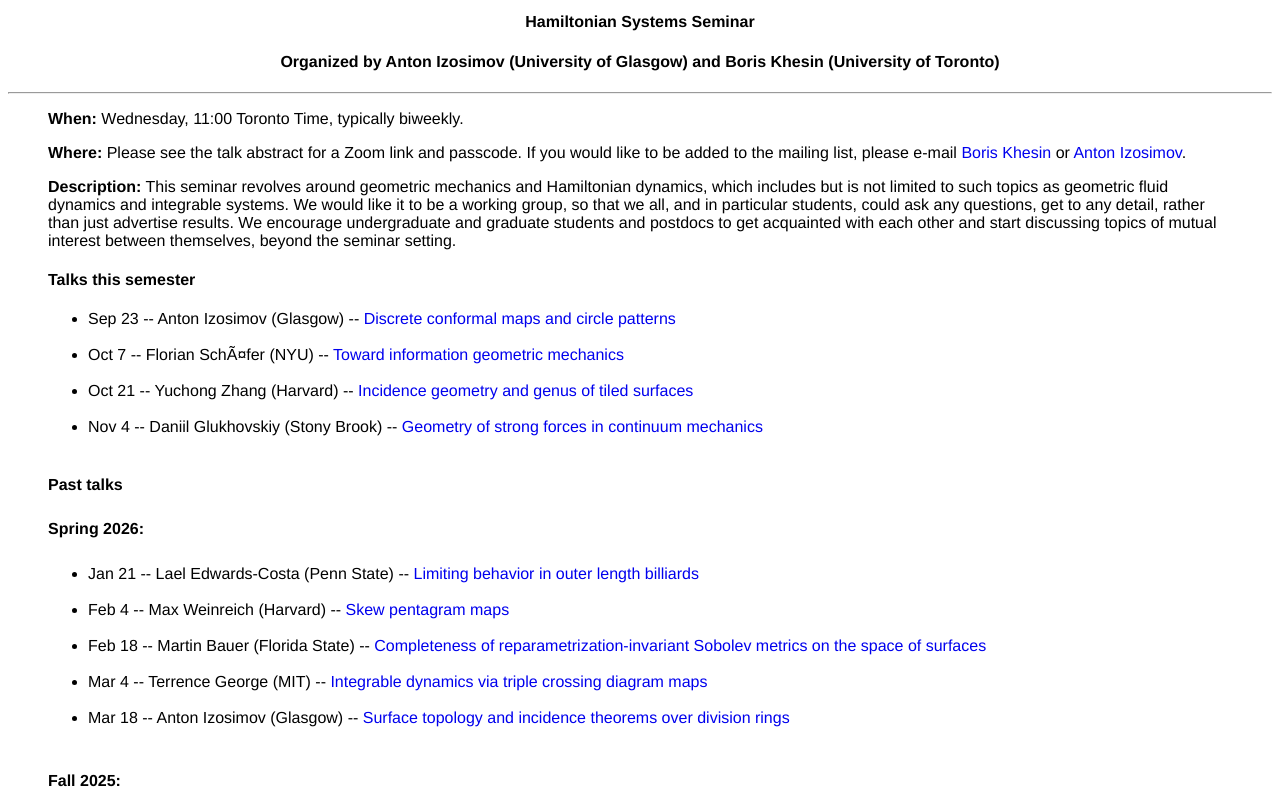
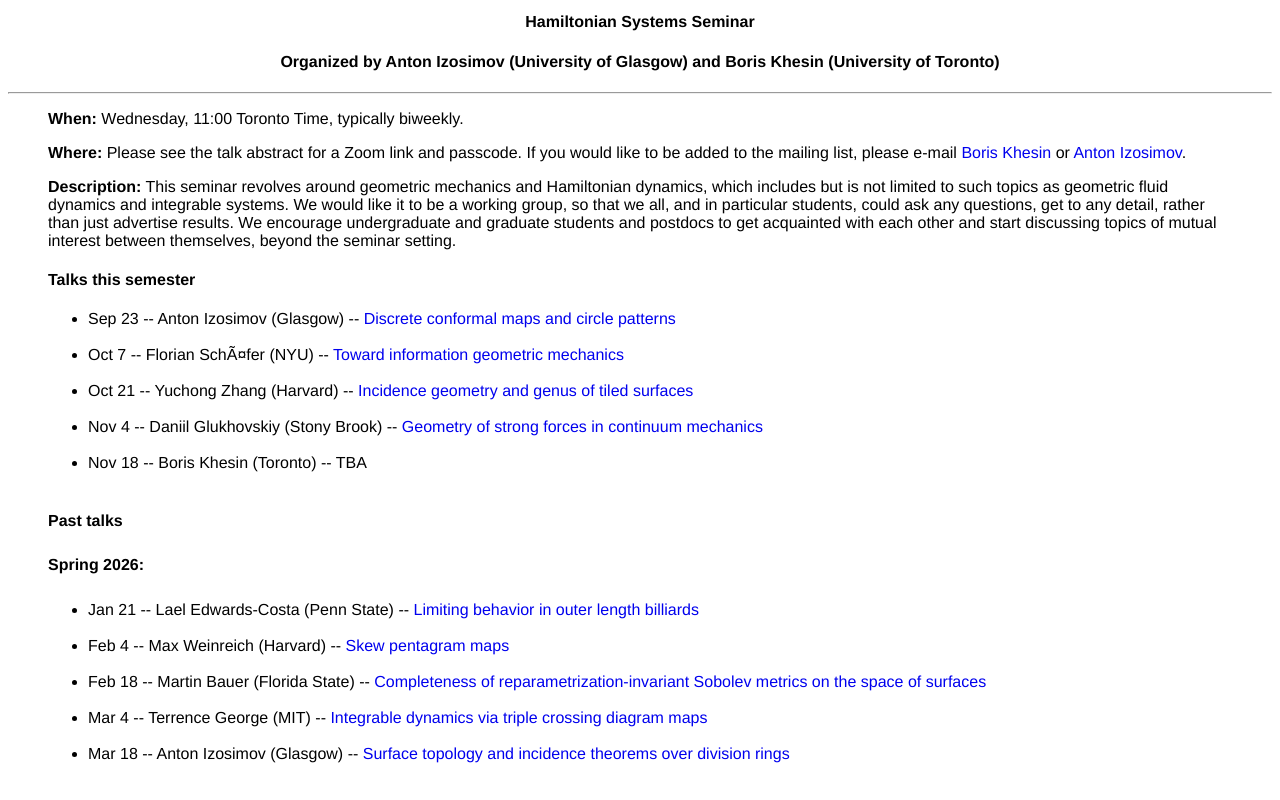
Before and after one commit to aizosimov/aizosimov.github.io, a plain HTML site: page hamsem.html in a window 1280 px wide. Shown: the top 800 px of the page. Drawn offline with Linux system fonts and the light colour scheme.

Commit message:
Update hamsem.html

```diff
--- a/hamsem.html
+++ b/hamsem.html
@@ -101,6 +101,11 @@ beyond the seminar setting.
 
    <li> Nov 4 -- Daniil Glukhovskiy
 (Stony Brook) -- <a href="https://seminars.math.toronto.edu/pages/seminars?case=view_talk&talk_id=1793808000-1790012413-195">Geometry of strong forces in continuum mechanics</a> </li></br>
+
+
+
+   <li> Nov 18 -- Boris Khesin
+(Toronto) -- TBA </li></br>
 
 
 
```
